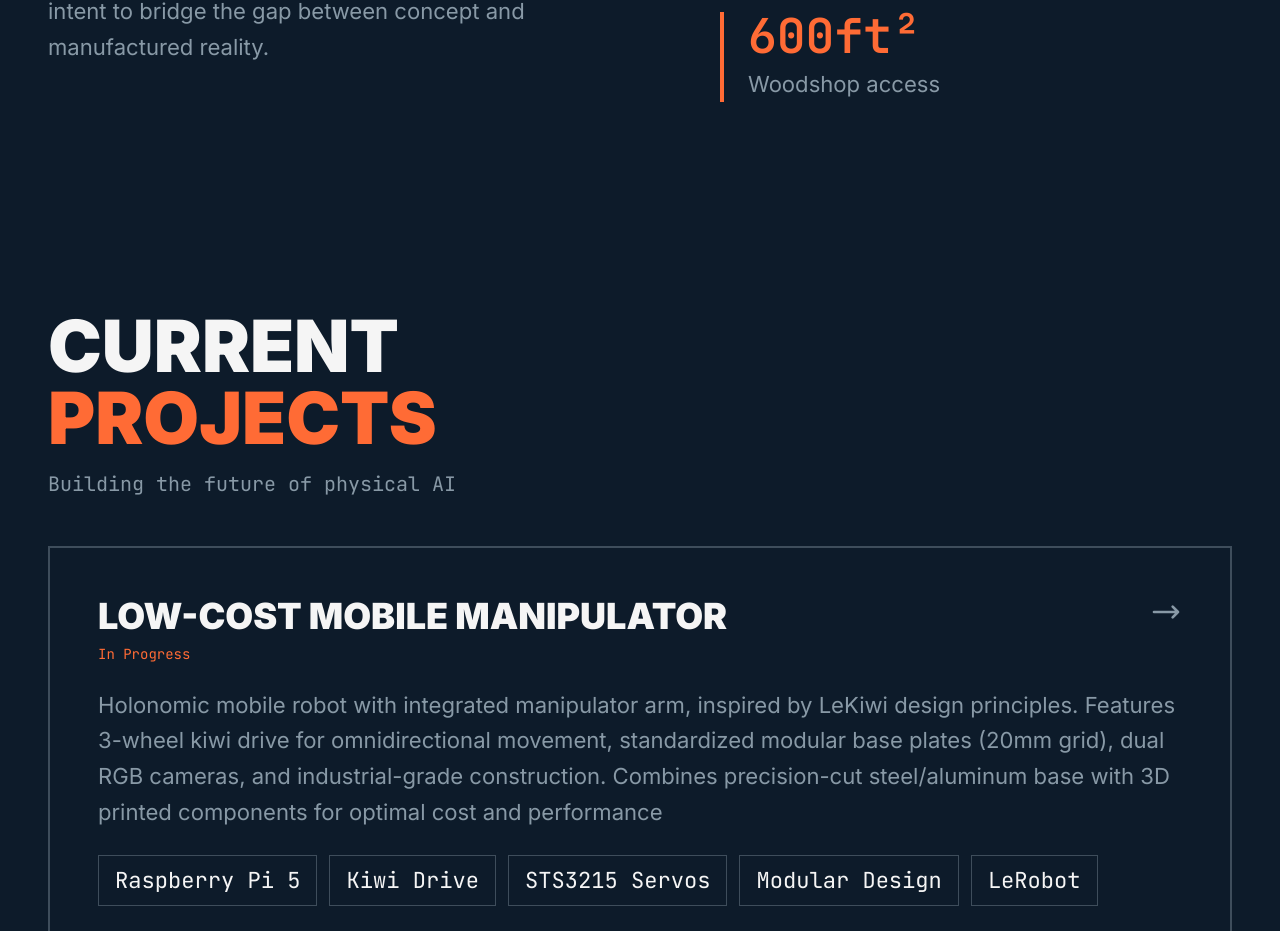
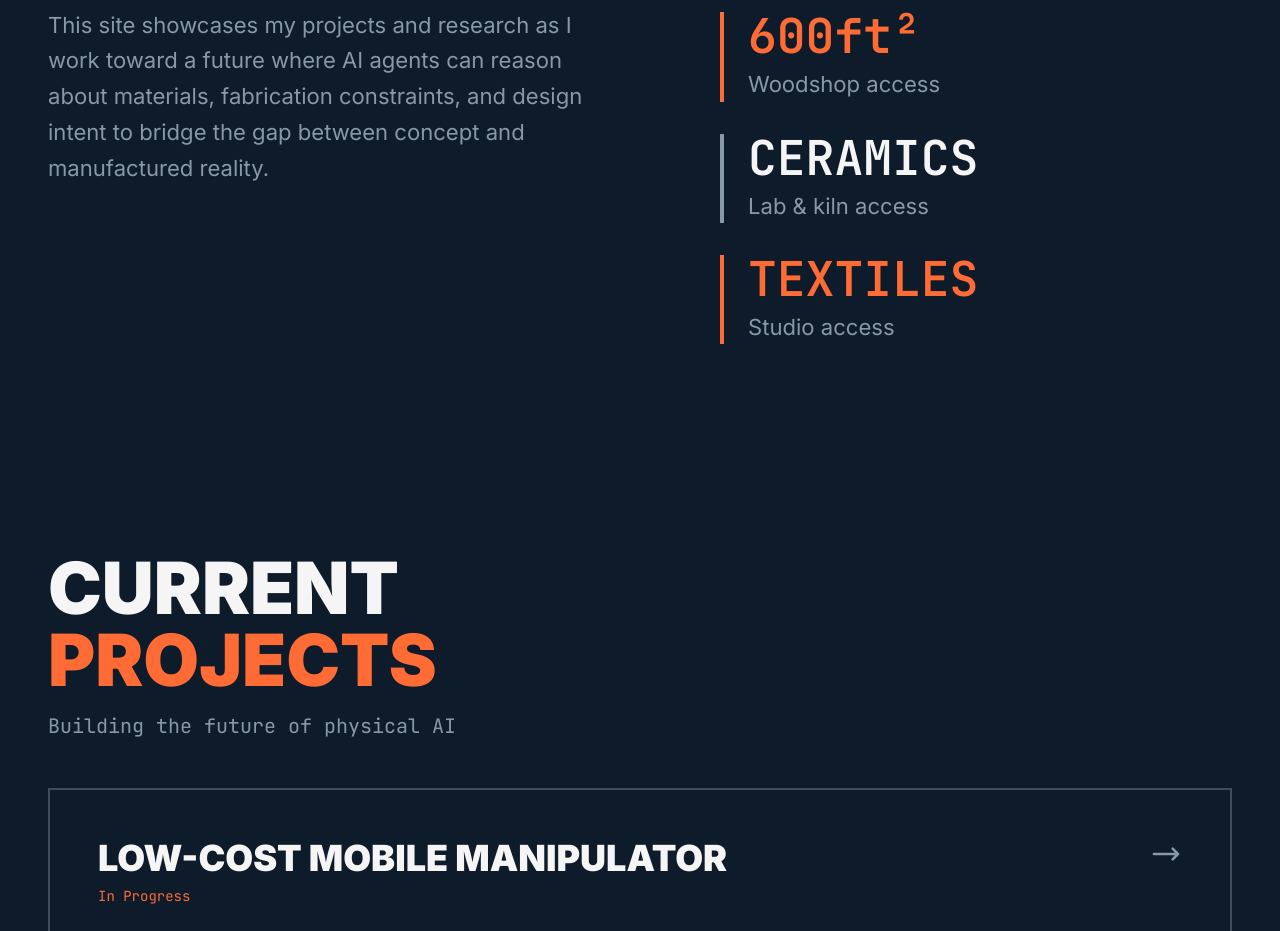
Before and after one commit to sharonxu/breaking-cad, a React (Vite) app: page / in a window 1280 px wide. Shown: the part 1752-2683 px from the top of the page. Built offline with nearby package versions, Linux system fonts and the light colour scheme.

Commit message:
Add ceramics lab and textiles studio capabilities

```diff
--- a/src/components/About.jsx
+++ b/src/components/About.jsx
@@ -73,6 +73,14 @@ function About({ scrollY }) {
               <div className="text-3xl md:text-5xl font-black font-mono mb-2 text-machine-orange">600ft²</div>
               <div className="text-steel">Woodshop access</div>
             </div>
+            <div className="border-l-4 border-steel pl-6">
+              <div className="text-3xl md:text-5xl font-black font-mono mb-2">CERAMICS</div>
+              <div className="text-steel">Lab & kiln access</div>
+            </div>
+            <div className="border-l-4 border-machine-orange pl-6">
+              <div className="text-3xl md:text-5xl font-black font-mono mb-2 text-machine-orange">TEXTILES</div>
+              <div className="text-steel">Studio access</div>
+            </div>
           </div>
         </div>
       </div>
```
Also changed, not shown: 3 other files (tests, documents, lock files or other folders).
